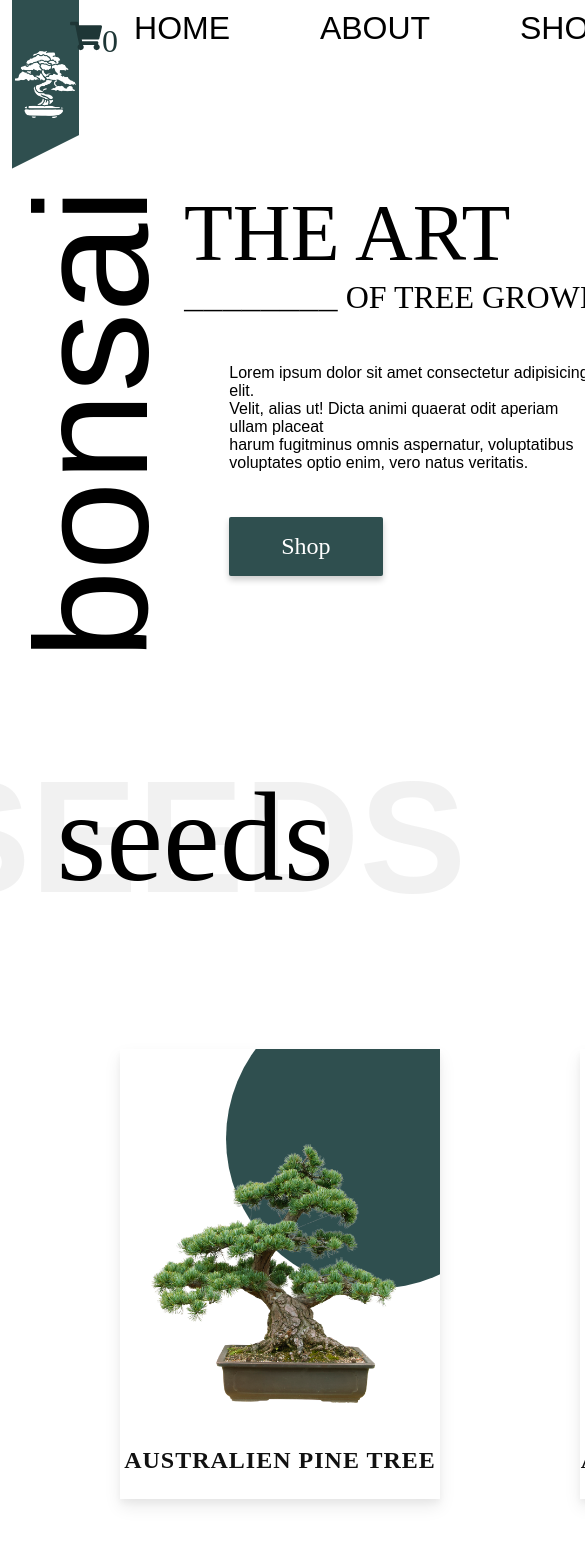
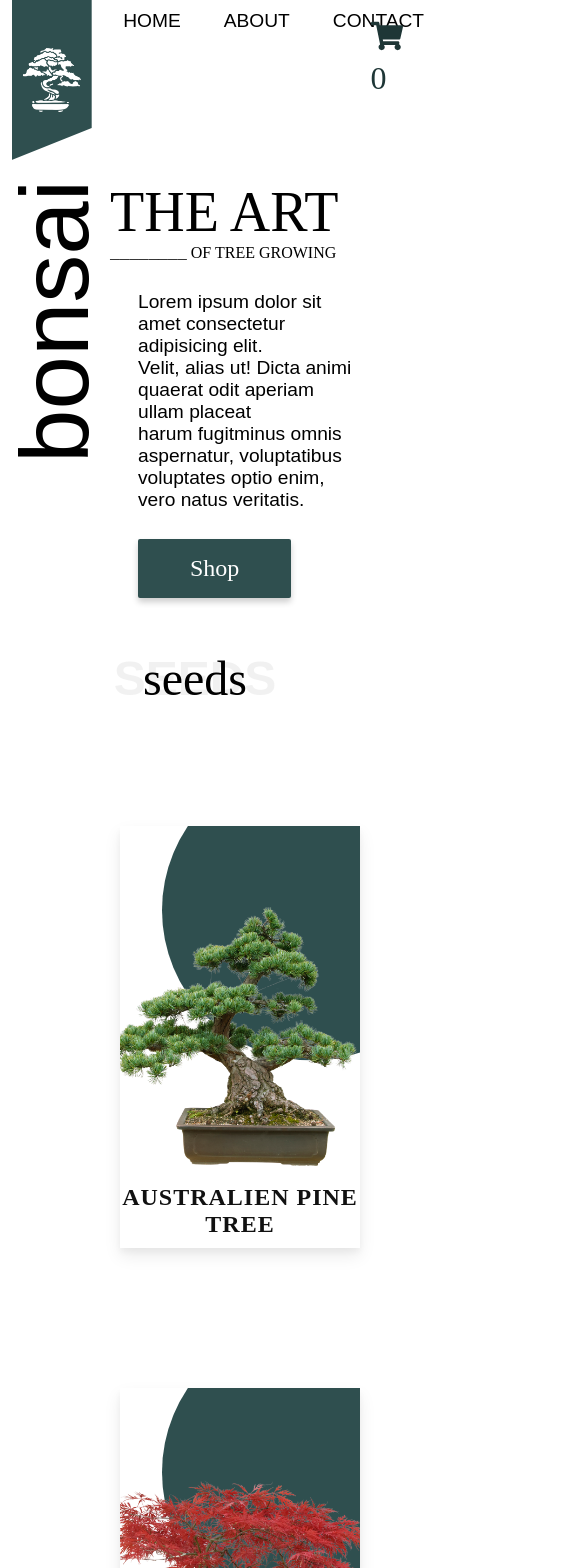
Before and after one commit to StinaSteves/BonsaiShop, a React (Vite) app: page / in a window 390 px wide. Shown: the top 1568 px of the page, 585 px wide, since content can reach past the window. Built offline with nearby package versions, Linux system fonts and the light colour scheme; a web font is replaced by a local one.

Commit message:
responsive

```diff
--- a/src/App.css
+++ b/src/App.css
@@ -4,12 +4,13 @@
     box-sizing: border-box;
 }
 
+
 .shopping-cart {
     font-size: 2rem;
     position: absolute;
     top: 20px;
     right: 0px;
-    width: 320px;
+    width: 5vw;
 
 }
 
--- a/src/assets/Components/Card.css
+++ b/src/assets/Components/Card.css
@@ -1,14 +1,16 @@
 @import url('https://fonts.googleapis.com/css?family=Poppins:100,300,400,500,600,700,800,800i,900&display=swap');
 
 .container {
+    display: grid;
+    grid-template-columns: repeat(auto-fit, minmax(280px, 1fr));
+    gap: 20px;
     margin: 20px;
-    position: relative;
-}
+  }
 
 .container .card {
     position: relative;
-    width: 320px;
-    height: 450px;
+    width: clamp(240px, 40vw, 320px);  /* Skaliert zwischen 240px und 320px, abhängig vom Viewport */
+    height: clamp(300px, 50vh, 450px);
     overflow: hidden;
     box-shadow: 0 8px 16px rgba(0, 0, 0, 0.08),
     0 4px 6px rgba(0, 0, 0, 0.04);
--- a/src/assets/Components/Header.css
+++ b/src/assets/Components/Header.css
@@ -1,5 +1,5 @@
-header{
-  height: 65vh;
+header {
+  height: 65vh;  /* Standardhöhe für größere Bildschirme */
 }
 
 
@@ -11,7 +11,7 @@ header{
 .bonsaiText {
     font-family: 'Darker Grotesque', sans-serif;
     writing-mode: vertical-rl;
-    font-size: 10rem;
+    font-size: clamp(2rem, 10vw, 12rem);
     transform: rotate(180deg);
     white-space: nowrap;
     font-weight: 300;
@@ -21,7 +21,7 @@ header{
 
     font-family: 'Poiret One', display;
     font-weight:300;
-    font-size: 5rem;
+    font-size: clamp(2rem, 5vw, 7rem);
   }
 
   .underline{
@@ -31,12 +31,13 @@ header{
   .catchPhrase{
     font-family: 'Poiret One', display;
     font-weight: lighter;
-   font-size: 2rem;
+    font-size: clamp(1rem, 2.5vw, 2.5rem);
    white-space: nowrap;
   }
 
 
   .heroText{
+    font-size: clamp(0.5rem, 1.5vw, 1.5rem);
     font-family: 'Darker Grotesque', sans-serif;
     margin: 10%;
   }
@@ -89,3 +90,133 @@ margin-top: 5%;
    margin-left: 75%;
 
   }
+
+
+
+/* Für kleine Smartphones (unter 480px) */
+@media (max-width: 480px) {
+
+  .stripe{
+ display: none;
+      }
+
+      header{
+        height: 48vh;
+       }
+
+
+      .bonsaiText {
+
+        font-size: 6rem;
+
+      }
+
+    .artText{
+        font-size: 3.5rem;
+      }
+
+      .catchPhrase{
+
+        font-size: 1rem;
+
+      }
+
+
+      .heroText{
+        font-size: 1.2rem;
+
+      }
+
+}
+
+/* Für Smartphones (größere Displays, 481px bis 767px) */
+@media (min-width: 481px) and (max-width: 767px) {
+  .stripe{
+    display: none;
+         }
+
+         header{
+          height: 55vh;
+         }
+
+         .bonsaiText {
+
+          font-size: 8rem;
+
+        }
+
+      .artText{
+          font-size: 4rem;
+        }
+
+        .catchPhrase{
+
+          font-size: 1rem;
+
+        }
+
+
+        .heroText{
+          font-size: 1.6rem;
+
+        }
+}
+
+/* Für Tablets im Portrait (600px bis 768px) */
+@media (min-width: 600px) and (max-width: 768px) {
+
+}
+
+/* Für Tablets im Landscape und kleine Desktops (768px bis 1024px) */
+@media (min-width: 768px) and (max-width: 1024px) {
+  header{
+    height: 50vh;
+   }
+   .stripe{
+    display: none;
+         }
+
+         .bonsaiText {
+
+          font-size: 8rem;
+
+        }
+
+      .artText{
+          font-size: 4rem;
+        }
+
+        .catchPhrase{
+
+          font-size: 1.6rem;
+
+        }
+
+
+        .heroText{
+          font-size: 1.6rem;
+
+        }
+}
+
+/* Für mittlere Desktops (1024px bis 1199px) */
+@media (min-width: 1024px) and (max-width: 1199px) {
+  /* Dein CSS für mittlere Desktops */
+  header{
+    height: 40vh;
+   }
+}
+
+/* Für große Desktops (ab 1200px) */
+@media (min-width: 1200px) {
+  /* Dein CSS für große Desktops */
+  header{
+    height: 45vh;
+   }
+}
+
+/* Beispiel für eine andere Größe, z.B. von 600px bis 900px */
+@media (min-width: 600px) and (max-width: 900px) {
+  /* Dein CSS für Bildschirme zwischen 600px und 900px */
+
+}
--- a/src/assets/Components/Naviation.jsx
+++ b/src/assets/Components/Naviation.jsx
@@ -13,7 +13,6 @@ export default function Navigation (){
             <ul>
             <li><a href="/">Home</a></li>
               <li><a href="#">About</a></li>
-              <li><a href="#">Shop</a></li>
               <li><a href="#">Contact</a></li>
             </ul>
           </nav>
--- a/src/assets/Components/Navigation.css
+++ b/src/assets/Components/Navigation.css
@@ -6,14 +6,14 @@
     display: flex;
     justify-content: center; /* Zentriert das Element horizontal */
     align-items: center;     /* Zentriert das Element vertikal */
-    width: 10vh;
-    height: 20vh;
+    width: clamp(5rem, 10vw, 8rem); /* Dynamische Breite */
+    aspect-ratio: 2 / 4;
     background-color: #2f4f4f;
     clip-path: polygon(0% 0%, 100% 0%, 100% 80%, 0% 100%);
   }
 
   .bonsailogo {
-    height: 8vh;
+    width: clamp(4rem, 8vw, 6rem);
   }
 
   .navwrapper{
@@ -48,7 +48,7 @@
     font-weight: 300;
     color: black;
     text-decoration: none;
-    font-size: 2rem;
+    font-size: clamp(1.2rem, 2.5vw, 2.5rem);
     text-transform: uppercase;
   }
 
--- a/src/assets/Components/Shop.css
+++ b/src/assets/Components/Shop.css
@@ -1,9 +1,9 @@
 .card {
-    display: grid;
-    grid-template-columns: repeat(4, 1fr);
+    display: flex;
+    flex-wrap: wrap;
+    justify-content: space-between;
     margin: 50px;
-}
-
+  }
 .shopwrapper {
     display: flex;
     justify-content: center;
@@ -12,7 +12,7 @@
 }
 
 .shopContainer {
-    margin-top: 2%;
+    margin-top: 17%;
 }
 
 .shop-heading {
@@ -29,7 +29,7 @@
 
 .large-shop {
     transform: translateX(-100%);
-    font-size: 10rem;
+    font-size: clamp(3rem, 8vw, 10rem);
     font-weight: bold;
     position: relative;
     color: #f0f0f0f0;
@@ -44,7 +44,7 @@
     transform: translate(-50%, -50%) translateX(100%);
     font-family: 'Darker Grotesque', sans-serif;
     font-family: 'Poiret One', display;
-    font-size: 8rem;
+    font-size: clamp(3rem, 6vw, 8rem);
     font-weight: 100;
     position: absolute;
     top: 50%;
--- a/src/assets/Components/ShopCart.jsx
+++ b/src/assets/Components/ShopCart.jsx
@@ -1,8 +1,7 @@
+import PropTypes from 'prop-types';
 import './ShopCart.css';
 
-
 export default function ShopCart({ cartItems }) {
-  // Berechnung des Gesamtpreises
   const totalPrice = cartItems.reduce(
     (total, item) => total + item.quantity * parseFloat(item.price),
     0
@@ -28,7 +27,6 @@ export default function ShopCart({ cartItems }) {
                 </li>
               ))}
             </ul>
-          {/* Anzeige des Gesamtpreises */}
             <div className="cart-total">
               <h3>Total: {totalPrice.toFixed(2)}€</h3>
             </div>
@@ -39,3 +37,16 @@ export default function ShopCart({ cartItems }) {
     </div>
   );
 }
+
+
+ShopCart.propTypes = {
+  cartItems: PropTypes.arrayOf(
+    PropTypes.shape({
+      title: PropTypes.string.isRequired,
+      quantity: PropTypes.number.isRequired,
+      price: PropTypes.oneOfType([PropTypes.string, PropTypes.number])
+        .isRequired,
+      image: PropTypes.string,
+    })
+  ).isRequired,
+};
```
Lines whose indentation alone changed are shown as unchanged.
